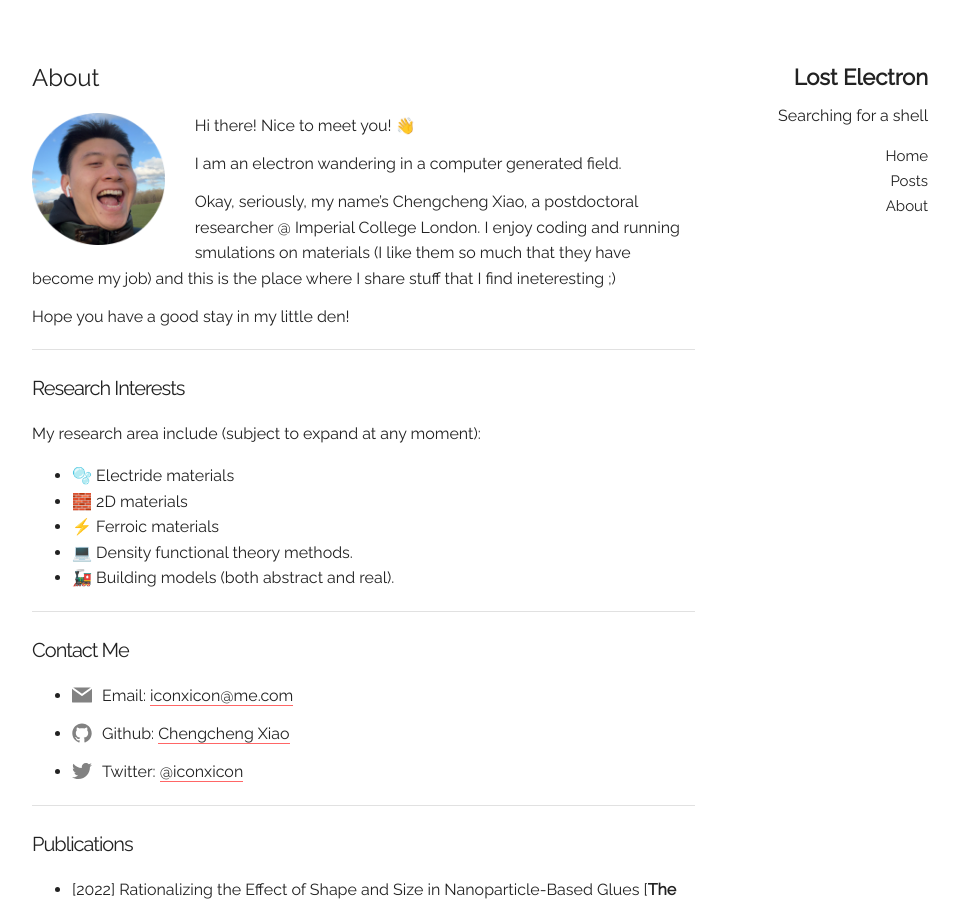
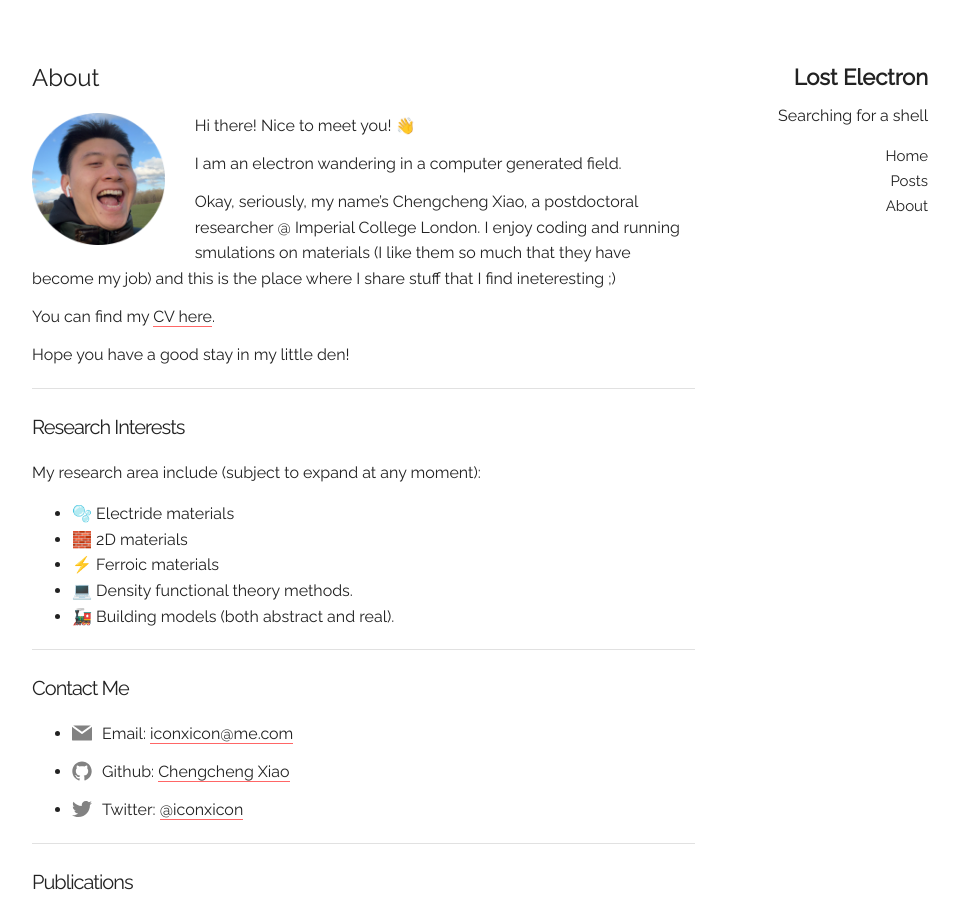
Before and after one commit to Chengcheng-Xiao/Chengcheng-Xiao.github.io, a Jekyll site: the page built from about.md, in a window 1280 px wide and 900 px high. Shown: the whole window, without its empty margins (160-1119 px from the left). Built offline with Jekyll 4.4.1, drawn with Linux system fonts in a browser that asks for light colours; nearby versions of some CDN libraries.

Commit message:
add link to CV.

```diff
--- a/about.md
+++ b/about.md
@@ -34,6 +34,8 @@ I am an electron wandering in a computer generated field.
 
 Okay, seriously, my name's Chengcheng Xiao, a postdoctoral researcher @ Imperial College London.
 I enjoy coding and running smulations on materials (I like them so much that they have become my job) and this is the place where I share stuff that I find ineteresting ;)
+
+You can find my [CV here](https://chengcheng-xiao.github.io/cv).
 
 Hope you have a good stay in my little den!
 
```
